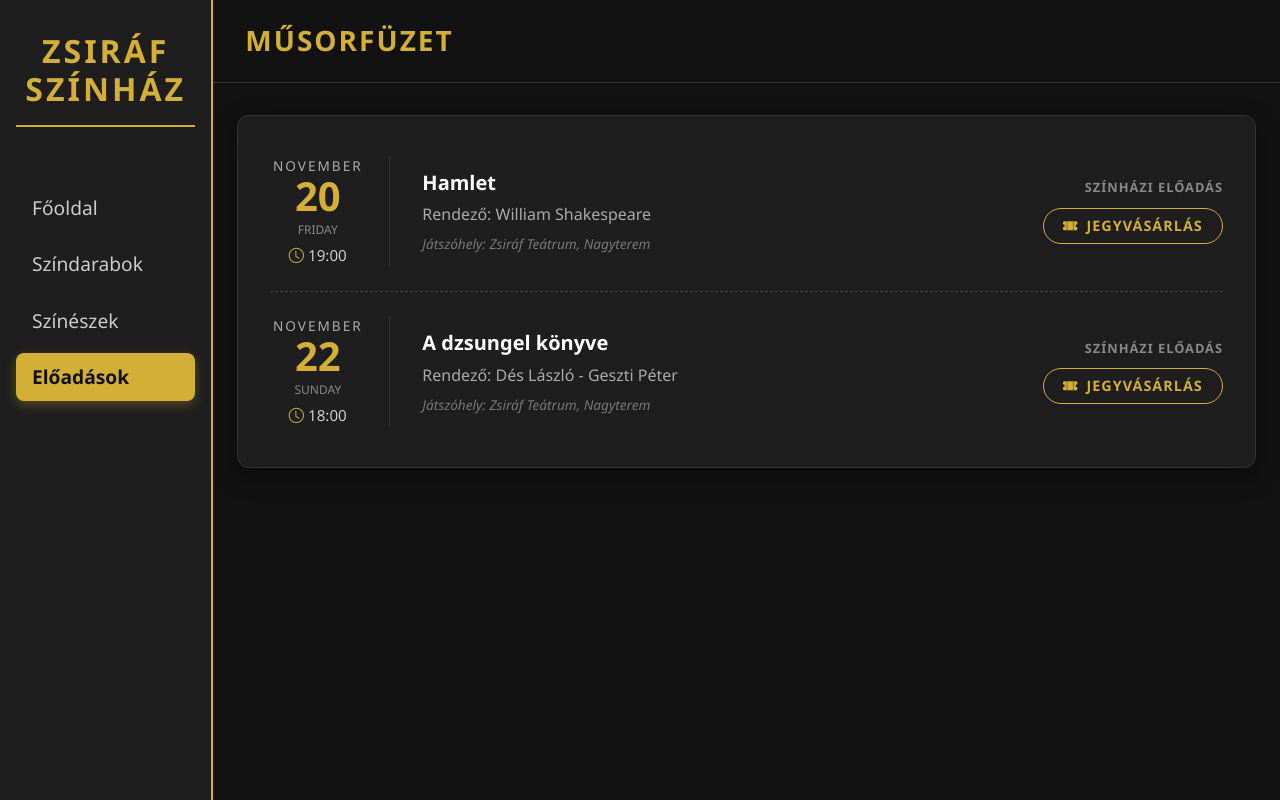
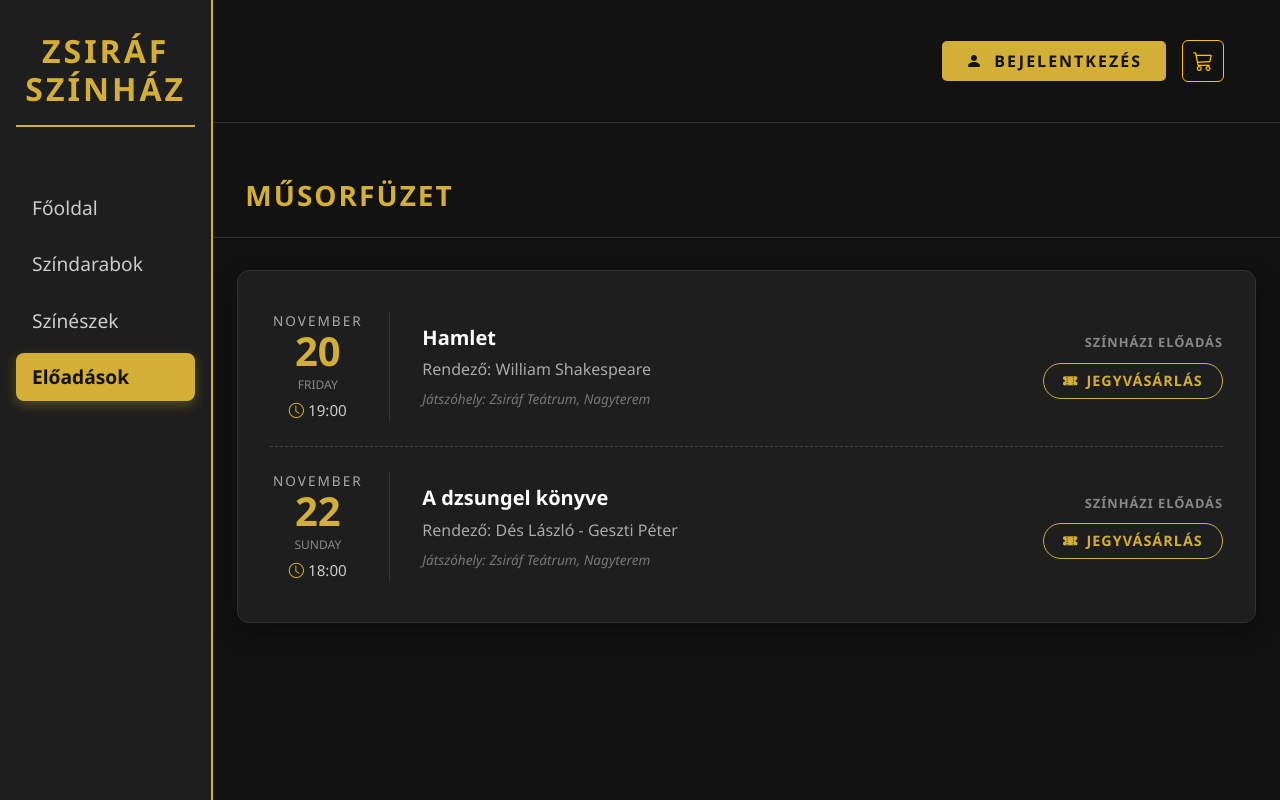
Before and after one commit to imremarci/szinhaz, a Spring Boot app: page /eloadasok in a window 1280 px wide. Run offline with Spring Boot 4, Linux system fonts and the light colour scheme; data comes from the database, SQL or seed files in the repository.

Commit message:
Bejelentkezés header

```diff
--- a/src/main/resources/templates/eloadasok.html
+++ b/src/main/resources/templates/eloadasok.html
@@ -32,6 +32,29 @@
 
         <!-- JOBB OLDALI FŐ TARTALOM -->
         <div class="col-12 col-md-9 col-lg-10 offset-md-3 offset-lg-2">
+
+            <div class="top-bar d-flex justify-content-end align-items-center">
+                <div class="d-flex align-items-center justify-content-end gap-3 px-4 py-3">
+                    <!-- Ha NINCS bejelentkezve -->
+                    <a th:if="${session.loggedInUser == null}" th:href="@{/bejelentkezes}" class="btn btn-gold fw-bold">
+                        <i class="bi bi-person-fill me-1"></i> BEJELENTKEZÉS
+                    </a>
+
+                    <!-- Ha BE VAN jelentkezve -->
+                    <a th:if="${session.loggedInUser != null}" th:href="@{/profil}"
+                       class="btn btn-outline-warning rounded-circle d-flex align-items-center justify-content-center"
+                       style="width: 42px; height: 42px;"
+                       th:title="${session.loggedInUser.name} + ' profilja'">
+                        <i class="bi bi-person-fill fs-5"></i>
+                    </a>
+
+                    <!-- Kosár ikon -->
+                    <a th:href="@{/kosar}" class="btn btn-outline-warning d-flex align-items-center justify-content-center"
+                       style="width: 42px; height: 42px;" title="Kosár">
+                        <i class="bi bi-cart3 fs-5"></i>
+                    </a>
+                </div>
+            </div>
 
             <div class="top-bar">
                 <h3 class="page-title">Műsorfüzet</h3>
```
Also changed, not shown: src/main/resources/templates/szindarabok_user.html (+22 -0 lines), src/main/resources/templates/szineszek_user.html (+23 -0 lines).
